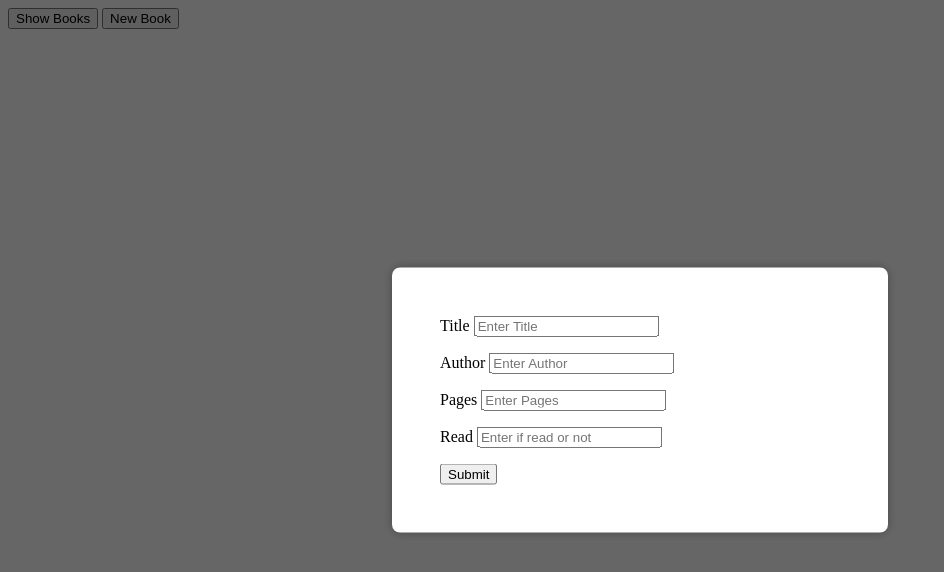
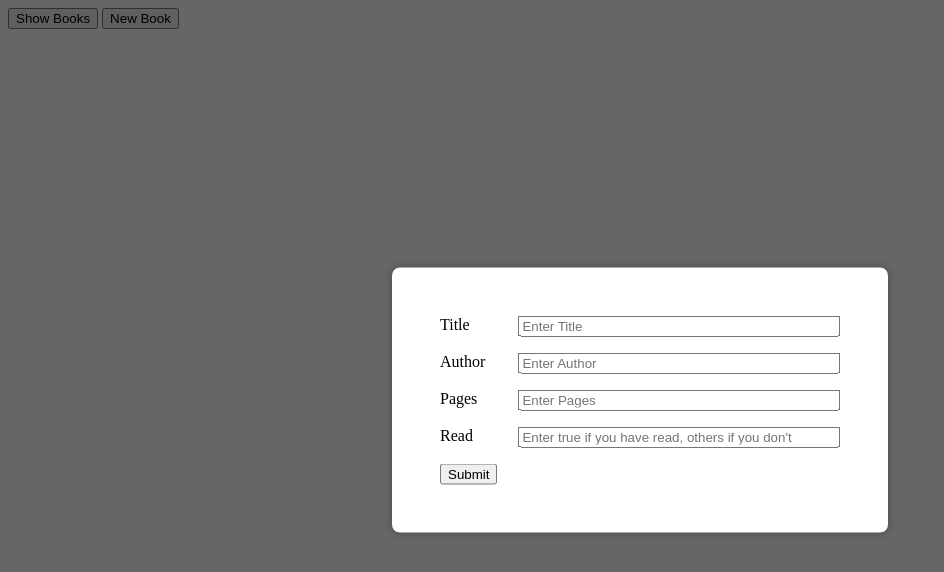
Before and after one commit to jhsui/odin-library, a plain HTML site: page index.html in a window 1280 px wide. Both pictures are taken after a click on the button "New Book". Shown: the whole page, without its empty margins (0-944 px from the left). Drawn offline with Linux system fonts and the light colour scheme.

Commit message:
style placeholder

```diff
--- a/index.html
+++ b/index.html
@@ -24,24 +24,24 @@
 
         <form>
 
-            <div>
+            <div class="row">
                 <label for="title">Title</label>
                 <input type="text" id="title" placeholder="Enter Title">
             </div>
 
-            <div>
+            <div class="row">
                 <label for="author">Author</label>
                 <input type="text" id="author" placeholder="Enter Author">
             </div>
 
-            <div>
+            <div class="row">
                 <label for="pages">Pages</label>
                 <input type="text" id="pages" placeholder="Enter Pages">
             </div>
 
-            <div>
+            <div class="row">
                 <label for="read">Read</label>
-                <input type="text" id="read" placeholder="Enter if read or not">
+                <input type="text" id="read" placeholder="Enter true if you have read, others if you don't">
             </div>
 
 
--- a/style.css
+++ b/style.css
@@ -50,9 +50,9 @@ form {
     transform: translate(-50%, -50%);
 }
 
-/* #title{
-    background-color: black;
-} */
+form input {
+    width: 20rem;
+}
 
 form button {
     width: fit-content;
@@ -63,3 +63,18 @@ form button {
 .form-container.show-form {
     display: block;
 }
+
+
+.row {
+    display: flex;
+    /* align-items: center; */
+    /* vertical alignment */
+    /* gap: 10px; */
+}
+
+
+label {
+    width: 80px;
+    /* same width for all labels */
+    /* text-align: right; */
+}
```
